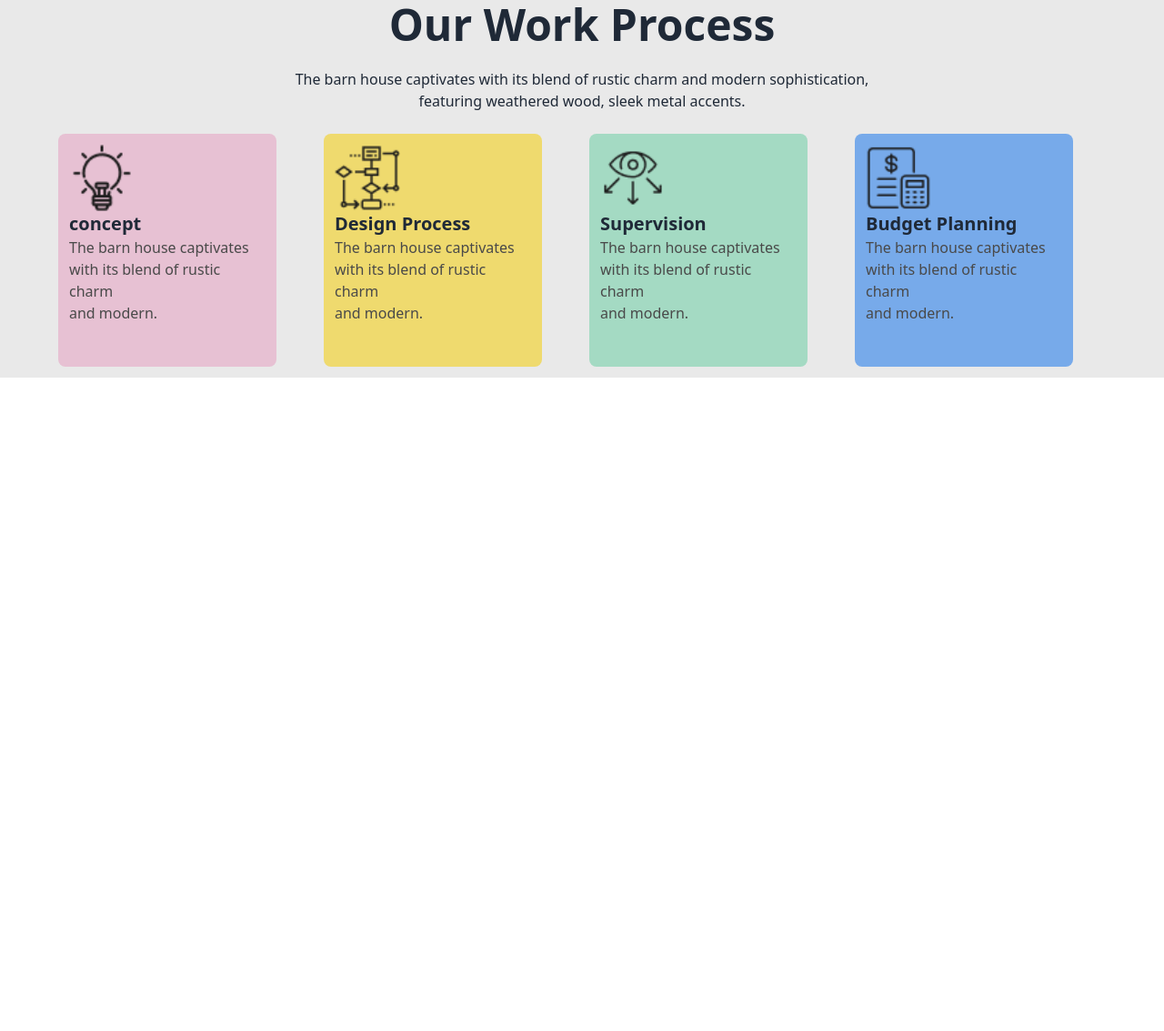
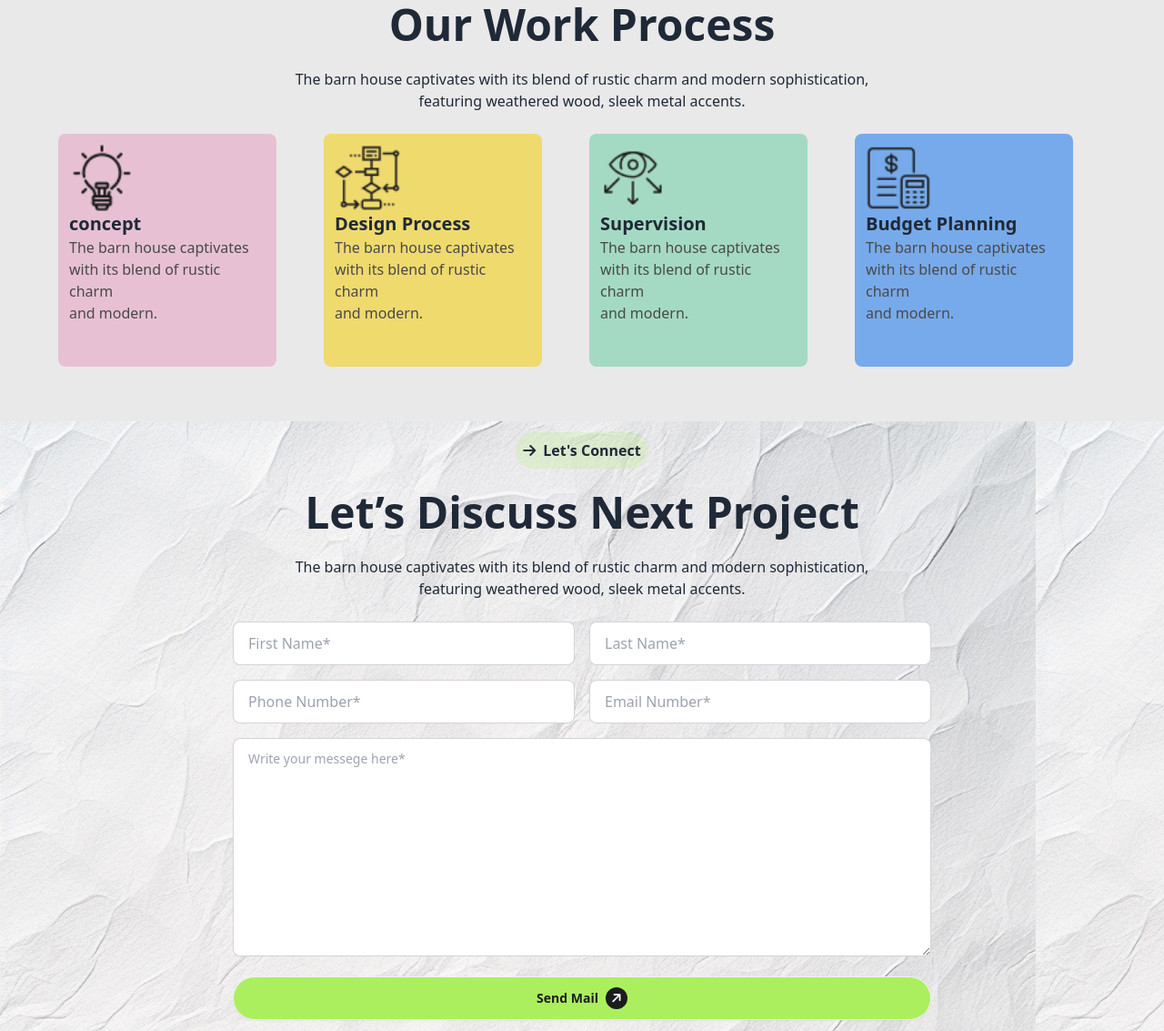
Before and after one commit to choyon001/rinterio, a plain HTML site: page index.html in a window 1280 px wide. Shown: the part 1475-2608 px from the top of the page at 91% size. Before the commit the page ends 1890 px from the top, so only its background shows below. Drawn offline with nearby package versions, Linux system fonts and the light colour scheme.

Commit message:
form section updated

```diff
--- a/index.html
+++ b/index.html
@@ -253,6 +253,46 @@ modern sophistication, featuring weathered wood, sleek metal accents.
 
 
  </div>
+<br>
+<br>
+ <!-- form -->
+
+ <div class="bg-[url('/assets/bg.jpg')]">
+
+  <div class="container mx-auto px-16 py-3">
+    <div>
+      <button class="p-2 font-semibold bg-[rgba(171,239,95,0.2)] rounded-full text-center flex justify-center items-center mx-auto">
+        <i
+    class="fa-solid fa-arrow-right mr-2"
+  ></i> Let's Connect</button>
+  <br>
+      <h1 class="text-xl lg:text-5xl font-bold text-center">Let’s Discuss Next Project</h1>
+      <p class="text-center py-6">The barn house captivates with its blend of rustic charm and modern sophistication, <br>featuring weathered wood, sleek metal accents.</p>
+    </div>
+
+    <form class="space-y-4 w-2/3 mx-auto">
+      <div class="flex flex-col lg:flex-row gap-4">
+        <input type="text" placeholder="First Name*" class="input input-bordered w-full lg:w-1/2" />
+        <input type="text" placeholder="Last Name*" class="input input-bordered w-full lg:w-1/2" />
+      </div>
+      <div class="flex flex-col lg:flex-row gap-4">
+        <input type="text" placeholder="Phone Number*" class="input input-bordered w-full lg:w-1/2" />
+        <input type="email" placeholder="Email Number*" class="input input-bordered w-full lg:w-1/2" />
+      </div>
+      <div>
+        <textarea placeholder="Write your messege here*" class="textarea textarea-bordered w-full h-60"></textarea>
+      </div>
+      <div class="text-center flex justify-center">
+        <button type="submit" class="btn bg-primary-color rounded-full w-full text-[#1C1C1C] font-bold">Send Mail <i
+          class="fa-solid fa-arrow-right bg-[#1C1C1C] rounded-full h-6 w-6 flex justify-center items-center -rotate-45 text-white"
+        ></i></button>
+      </div>
+    </form>
+
+  </div>
+
+
+ </div>
 
       <!--  -->
     </main>
```
